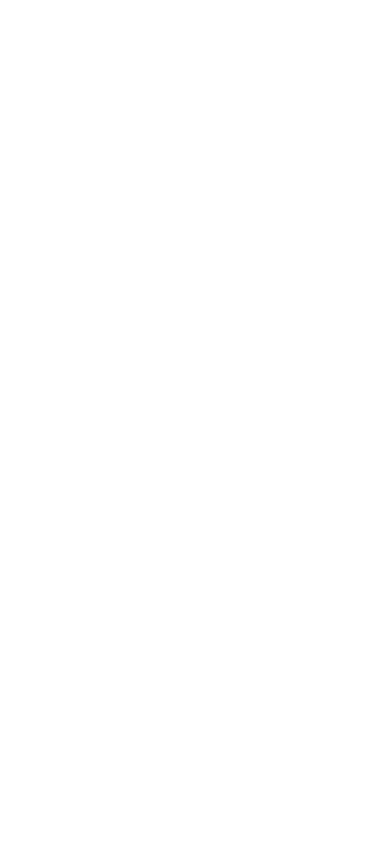
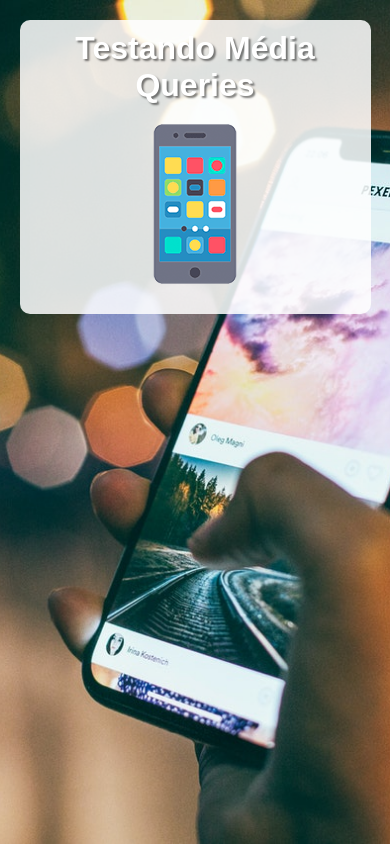
Before and after one commit to vagnerns/html-css, a plain HTML site: page exercicios/ex026/mq004/index.html in a window 390 px wide. Drawn offline with Linux system fonts and the light colour scheme.

Commit message:
created média query phone

```diff
--- /dev/null
+++ b/exercicios/ex026/mq004/estilos/media-query.css
@@ -0,0 +1,3 @@
+@charset "UTF-8";
+
+/* Todas as demais medias */
--- /dev/null
+++ b/exercicios/ex026/mq004/estilos/style.css
@@ -0,0 +1,48 @@
+@charset "UTF-8";
+
+/* Versão Mobile First */
+
+* {
+    font-family: Arial, Helvetica, sans-serif;
+    font-size: 1em;
+    margin: 0px;
+    padding: 0px;
+    box-sizing: border-box;
+}
+
+html {
+    height: 100vh;
+}
+
+body {
+    background: black url(../imagens/back-phone.jpg) no-repeat;
+    background-size: cover;
+    background-position: center center;
+}
+
+main {
+    background-color: rgba(255, 255, 255, 0.85);
+    width: 90vw;
+    margin: auto;
+    margin-top: 20px;
+    border-radius: 10px;
+    padding: 10px;
+}
+
+h1 {
+    text-align: center;
+    color: white;
+    font-size: 2em;
+    text-shadow: 2px 2px 2px rgba(0, 0, 0, 0.5);
+}
+
+img {
+    display: block;
+    margin: auto;
+}
+
+img#phone {display: block;}
+img#tablet {display: none;}
+img#print {display: none;}
+img#desktop {display: none;}
+img#tv {display: none;}
--- a/exercicios/ex026/mq004/index.html
+++ b/exercicios/ex026/mq004/index.html
@@ -3,9 +3,18 @@
 <head>
     <meta charset="UTF-8">
     <meta name="viewport" content="width=device-width, initial-scale=1.0">
-    <title>Document</title>
+    <title>Média Query</title>
+    <link rel="stylesheet" href="estilos/style.css" media="all">
+    <link rel="stylesheet" href="estilos/media-query.css">
 </head>
 <body>
-
+    <main>
+        <h1>Testando Média Queries</h1>
+        <img id="phone" src="imagens/icon-phone.png" alt="Acessando via smartphone">
+        <img id="tablet" src="imagens/icon-tablet.png" alt="Acessando via tablet">
+        <img id="print" src="imagens/icon-print.png" alt="Versão para impressora">
+        <img id="desktop" src="imagens/icon-pc.png" alt="Versão para desktop">
+        <img id="tv" src="imagens/icon-tv.png" alt="Versão para TV">
+    </main>
 </body>
 </html>
```
